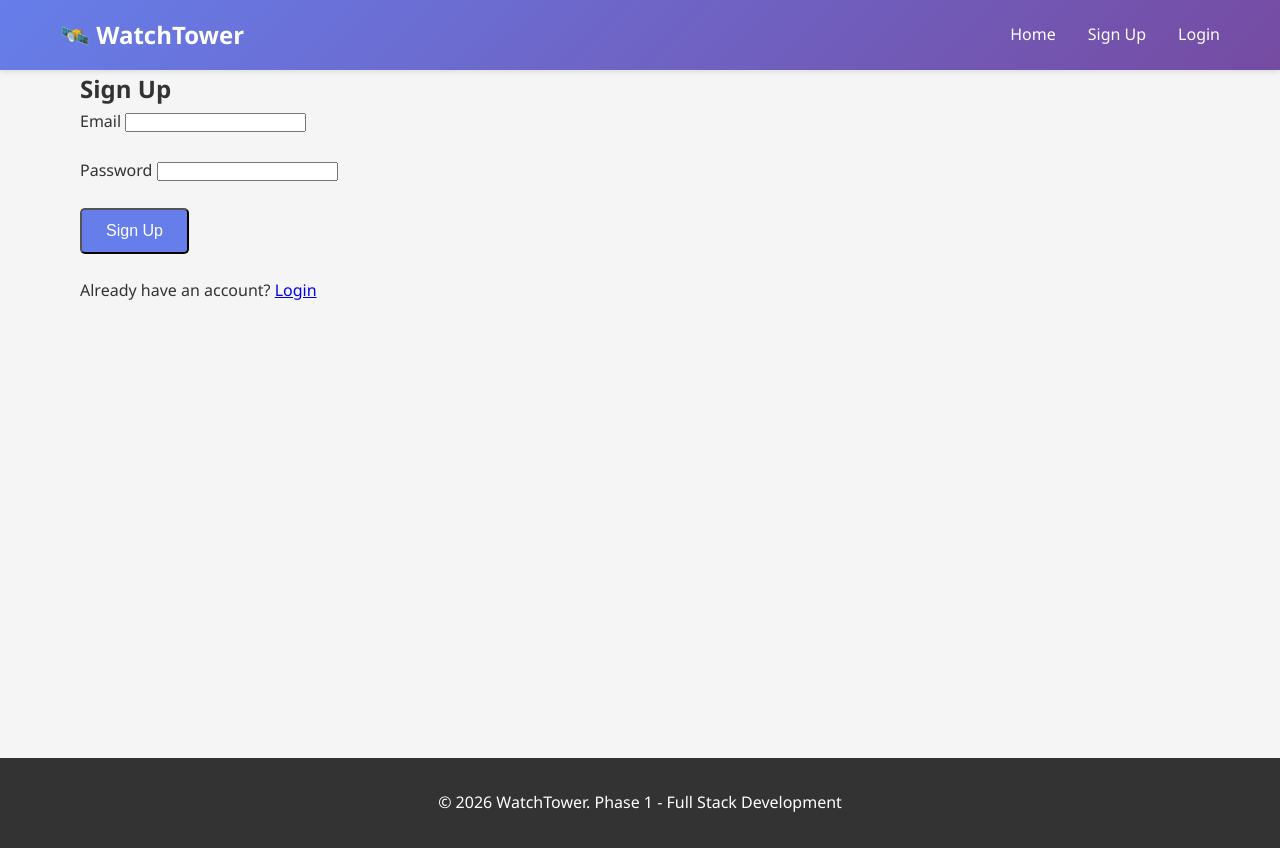
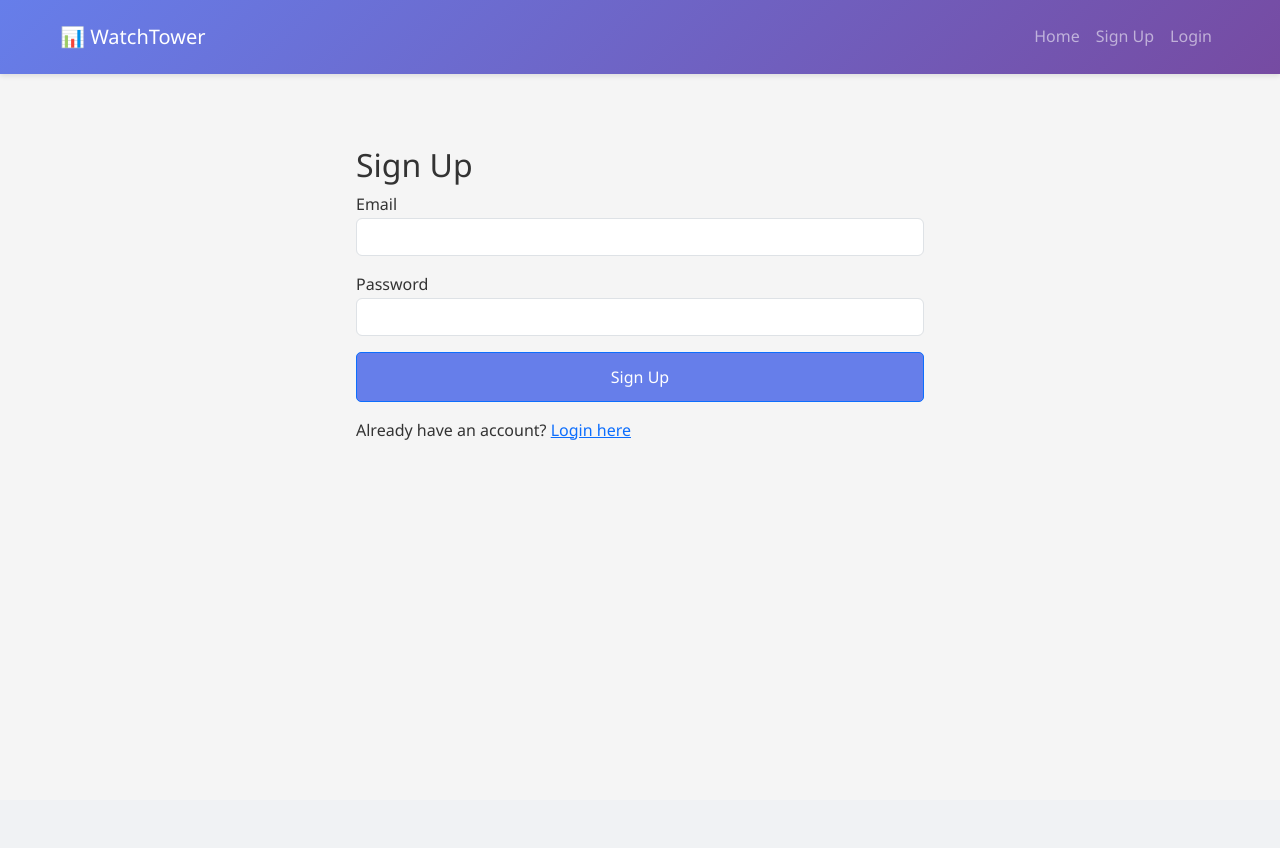
Before and after one commit to sanjana-ramesh13/watchtower, a Flask app: page /signup in a window 1280 px wide. After the commit the page ends 440 px from the top, so only its background shows below. Run offline with Flask 3, Linux system fonts and the light colour scheme.

Commit message:
Clean up: Fix message display and improve base template

```diff
--- a/templates/base.html
+++ b/templates/base.html
@@ -1,34 +1,41 @@
 <!DOCTYPE html>
-<html lang="en">
+<html>
 <head>
     <meta charset="UTF-8">
-    <meta name="viewport" content="width=device-width, initial-scale=1.0">
-    <title>{% block title %}WatchTower{% endblock %}</title>
+    <meta name="viewport" content="width=device-width, initial-scale=1">
+    <title>WatchTower</title>
+    <link href="https://cdn.jsdelivr.net/npm/bootstrap@5.3.0/dist/css/bootstrap.min.css" rel="stylesheet">
     <link rel="stylesheet" href="{{ url_for('static', filename='style.css') }}">
 </head>
 <body>
-    <nav class="navbar">
+    <nav class="navbar navbar-expand-lg navbar-dark" style="background: linear-gradient(135deg, #667eea 0%, #764ba2 100%);">
         <div class="container">
-            <h1 class="logo">🛰️ WatchTower</h1>
-            <ul class="nav-links">
-                {% if session.get('user_id') %}
-                    <li><a href="{{ url_for('dashboard') }}">Dashboard</a></li>
-                    <li><a href="{{ url_for('logout') }}">Logout</a></li>
-                {% else %}
-                    <li><a href="/">Home</a></li>
-                    <li><a href="{{ url_for('signup') }}">Sign Up</a></li>
-                    <li><a href="{{ url_for('login') }}">Login</a></li>
-                {% endif %}
-            </ul>
+            <a class="navbar-brand" href="{{ url_for('index') }}">📊 WatchTower</a>
+            <div class="navbar-nav ms-auto">
+                <a class="nav-link" href="{{ url_for('index') }}">Home</a>
+                <a class="nav-link" href="{{ url_for('signup') }}">Sign Up</a>
+                <a class="nav-link" href="{{ url_for('login') }}">Login</a>
+            </div>
         </div>
     </nav>
 
-    <main class="container">
+    <main class="py-4">
+        {% with messages = get_flashed_messages(with_categories=true) %}
+            {% if messages %}
+                {% for category, message in messages %}
+                    <div class="container mb-3">
+                        <div class="alert alert-{{ 'danger' if category == 'error' else category }} alert-dismissible fade show" role="alert">
+                            {{ message }}
+                            <button type="button" class="btn-close" data-bs-dismiss="alert"></button>
+                        </div>
+                    </div>
+                {% endfor %}
+            {% endif %}
+        {% endwith %}
+
         {% block content %}{% endblock %}
     </main>
 
-    <footer>
-        <p>&copy; 2026 WatchTower. Phase 1 - Full Stack Development</p>
-    </footer>
+    <script src="https://cdn.jsdelivr.net/npm/bootstrap@5.3.0/dist/js/bootstrap.bundle.min.js"></script>
 </body>
 </html>
--- a/templates/signup.html
+++ b/templates/signup.html
@@ -5,12 +5,12 @@
     <div class="row justify-content-center">
         <div class="col-md-6">
             <h2>Sign Up</h2>
-            <form method="POST" novalidate>
+            <form method="POST" novalidate autocomplete="off">
                 {{ form.hidden_tag() }}
 
                 <div class="form-group mb-3">
                     {{ form.email.label }}
-                    {{ form.email(class="form-control") }}
+                    {{ form.email(class="form-control", autocomplete="off") }}
                     {% if form.email.errors %}
                         {% for error in form.email.errors %}
                             <small class="text-danger">{{ error }}</small>
@@ -20,7 +20,7 @@
 
                 <div class="form-group mb-3">
                     {{ form.password.label }}
-                    {{ form.password(class="form-control") }}
+                    {{ form.password(class="form-control", autocomplete="off") }}
                     {% if form.password.errors %}
                         {% for error in form.password.errors %}
                             <small class="text-danger">{{ error }}</small>
@@ -33,7 +33,7 @@
                 </div>
             </form>
 
-            <p>Already have an account? <a href="{{ url_for('login') }}">Login</a></p>
+            <p>Already have an account? <a href="{{ url_for('login') }}">Login here</a></p>
         </div>
     </div>
 </div>
```
Also changed, not shown: templates/login.html (+4 -4 lines).
